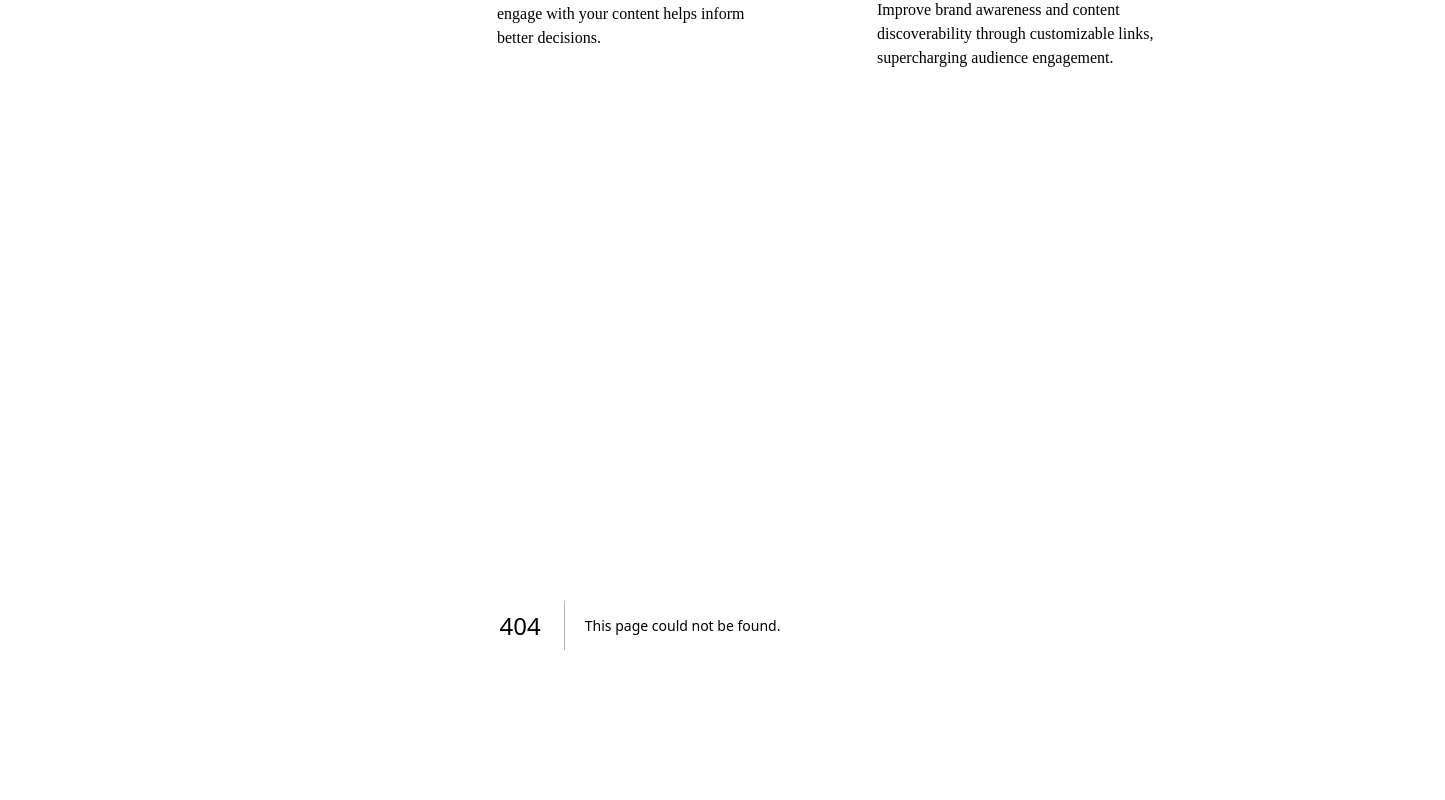
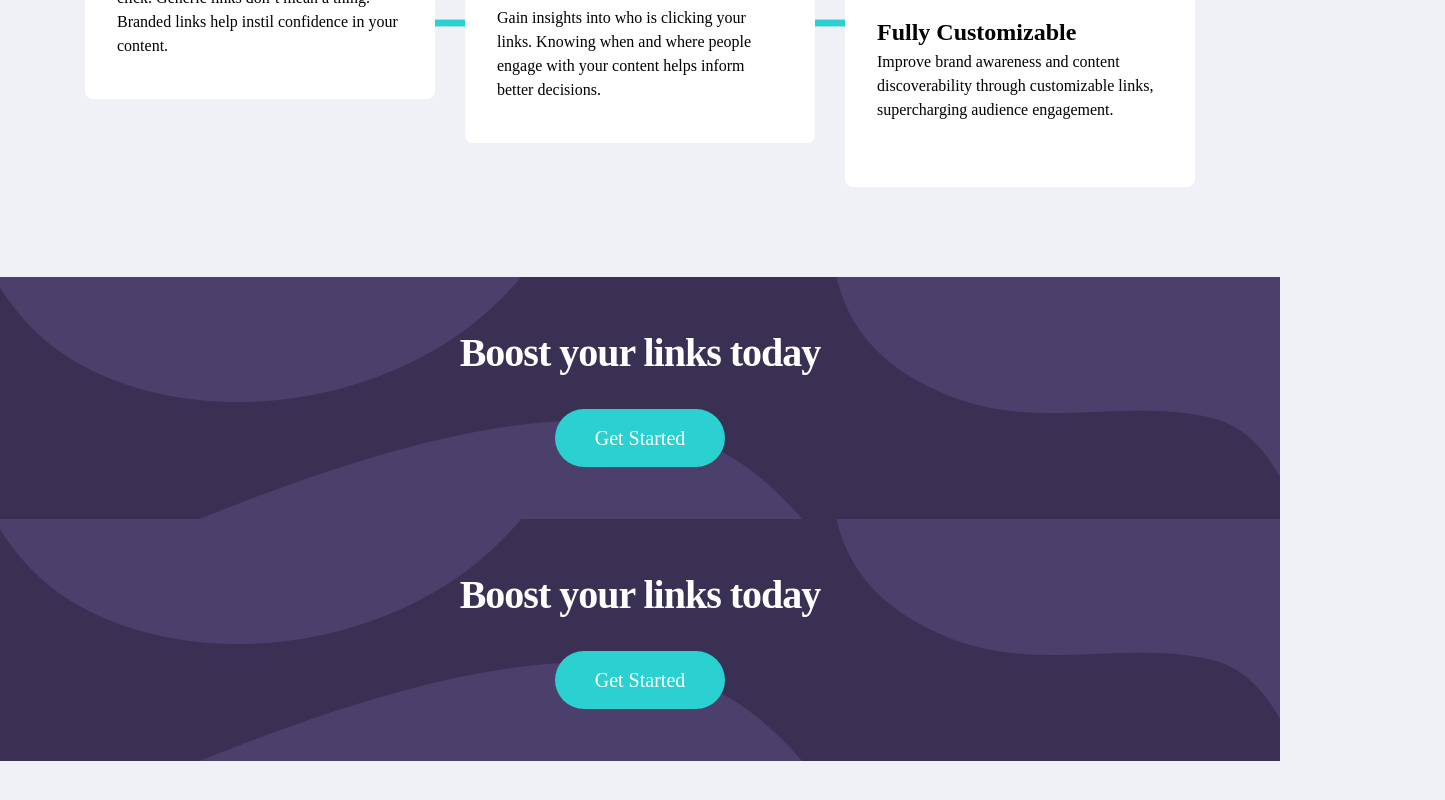
Before and after one commit to dogasvs/shortly, a Next.js app: page /components/linkPromotion in a window 1280 px wide. Before the commit this address had no page. Shown: the part 1220-2020 px from the top of the page, 1445 px wide, since content can reach past the window. After the commit the page ends 1981 px from the top, so only its background shows below. Built offline with nearby package versions, Linux system fonts and the light colour scheme.

Commit message:
link-promation kısmı eklendi cssi tamamlandı

```diff
--- /dev/null
+++ b/app/components/footer/page..jsx
@@ -0,0 +1,5 @@
+export default function Footer() {
+  return (
+    <div className="footer"></div>
+  )
+}
--- /dev/null
+++ b/app/components/linkPromotion/page.jsx
@@ -0,0 +1,8 @@
+export default function LinkPromotion() {
+  return (
+    <div className="linkPromotion">
+      <h1>Boost your links today</h1>
+      <button>Get Started</button>
+    </div>
+  )
+}
--- a/app/globals.css
+++ b/app/globals.css
@@ -10,7 +10,6 @@ body {
   line-height: 1.5;
   -webkit-font-smoothing: antialiased;
   background-color: #EFF1F7;
-  margin-inline: 165px;
 }
 
 img, picture, video, canvas, svg {
@@ -32,6 +31,10 @@ p, h1, h2, h3, h4, h5, h6 {
 
 a {
   text-decoration: none;
+}
+
+.container {
+  margin-inline: 165px;
 }
 
 .content {
@@ -193,6 +196,33 @@ a {
 
 .getStart {
   background-image: url('/blackgradyan.png');
+  background-repeat: no-repeat;
+}
+
+.linkPromotion {
+  background-image: url('/blackgradyan.png');
+  background-repeat: no-repeat;
+  padding: 52px 64px;
+  text-align: center;
+  background-color: #4b3e6a;
+
+  h1 {
+    color: #Fff;
+    font-size: 40px;
+    line-height: 48px;
+    letter-spacing: -1px;
+    margin-bottom: 32px;
+  }
+
+  button  {
+    background-color: #2BD0D0;
+    padding: 14px 40px;
+    font-size: 20px;
+    line-height: 30px;
+    color: #FFFFFF;
+    border: none;
+    border-radius: 40px;
+  }
 }
 
 .cizgi {
--- a/app/layout.js
+++ b/app/layout.js
@@ -4,6 +4,7 @@ import Header from "./components/header/page";
 import Subheader from "./components/subheader/page";
 import Form from "./components/form/page";
 import Statistics from "./components/statistics/page";
+import LinkPromotion from "./components/linkPromotion/page";
 
 const geistSans = localFont({
   src: "./fonts/GeistVF.woff",
@@ -32,8 +33,9 @@ export default function RootLayout({ children }) {
           </div>
             <Form />
             <Statistics />
+        </div>
+            <LinkPromotion />
         {children}
-        </div>
       </body>
     </html>
   );
--- /dev/null
+++ b/svgs/facebook/page.jsx
@@ -0,0 +1,7 @@
+export default function Facebook() {
+  return (
+    <svg width="24" height="24" viewBox="0 0 24 24" fill="none" xmlns="http://www.w3.org/2000/svg">
+    <path d="M22.675 0H1.325C0.593 0 0 0.593 0 1.325V22.676C0 23.407 0.593 24 1.325 24H12.82V14.706H9.692V11.084H12.82V8.413C12.82 5.313 14.713 3.625 17.479 3.625C18.804 3.625 19.942 3.724 20.274 3.768V7.008L18.356 7.009C16.852 7.009 16.561 7.724 16.561 8.772V11.085H20.148L19.681 14.707H16.561V24H22.677C23.407 24 24 23.407 24 22.675V1.325C24 0.593 23.407 0 22.675 0Z" fill="white"/>
+    </svg>
+  )
+}
--- /dev/null
+++ b/svgs/instagram/page.jsx
@@ -0,0 +1,7 @@
+export default function Instagram() {
+  return (
+    <svg width="24" height="24" viewBox="0 0 24 24" fill="none" xmlns="http://www.w3.org/2000/svg">
+    <path fillRule="evenodd" clipRule="evenodd" d="M12 0C8.741 0 8.333 0.014 7.053 0.072C2.695 0.272 0.273 2.69 0.073 7.052C0.014 8.333 0 8.741 0 12C0 15.259 0.014 15.668 0.072 16.948C0.272 21.306 2.69 23.728 7.052 23.928C8.333 23.986 8.741 24 12 24C15.259 24 15.668 23.986 16.948 23.928C21.302 23.728 23.73 21.31 23.927 16.948C23.986 15.668 24 15.259 24 12C24 8.741 23.986 8.333 23.928 7.053C23.732 2.699 21.311 0.273 16.949 0.073C15.668 0.014 15.259 0 12 0ZM12 2.163C15.204 2.163 15.584 2.175 16.85 2.233C20.102 2.381 21.621 3.924 21.769 7.152C21.827 8.417 21.838 8.797 21.838 12.001C21.838 15.206 21.826 15.585 21.769 16.85C21.62 20.075 20.105 21.621 16.85 21.769C15.584 21.827 15.206 21.839 12 21.839C8.796 21.839 8.416 21.827 7.151 21.769C3.891 21.62 2.38 20.07 2.232 16.849C2.174 15.584 2.162 15.205 2.162 12C2.162 8.796 2.175 8.417 2.232 7.151C2.381 3.924 3.896 2.38 7.151 2.232C8.417 2.175 8.796 2.163 12 2.163ZM5.838 12C5.838 8.597 8.597 5.838 12 5.838C15.403 5.838 18.162 8.597 18.162 12C18.162 15.404 15.403 18.163 12 18.163C8.597 18.163 5.838 15.403 5.838 12ZM12 16C9.791 16 8 14.21 8 12C8 9.791 9.791 8 12 8C14.209 8 16 9.791 16 12C16 14.21 14.209 16 12 16ZM16.965 5.595C16.965 4.8 17.61 4.155 18.406 4.155C19.201 4.155 19.845 4.8 19.845 5.595C19.845 6.39 19.201 7.035 18.406 7.035C17.61 7.035 16.965 6.39 16.965 5.595Z" fill="white"/>
+    </svg>
+  )
+}
--- /dev/null
+++ b/svgs/pinterest/page.jsx
@@ -0,0 +1,7 @@
+export default function Pinterest() {
+  return (
+    <svg width="24" height="24" viewBox="0 0 24 24" fill="none" xmlns="http://www.w3.org/2000/svg">
+    <path d="M12 0C5.373 0 0 5.372 0 12C0 17.084 3.163 21.426 7.627 23.174C7.522 22.225 7.427 20.769 7.669 19.733C7.887 18.796 9.076 13.768 9.076 13.768C9.076 13.768 8.717 13.049 8.717 11.986C8.717 10.318 9.684 9.072 10.888 9.072C11.911 9.072 12.406 9.841 12.406 10.762C12.406 11.791 11.751 13.33 11.412 14.757C11.129 15.951 12.011 16.926 13.189 16.926C15.322 16.926 16.961 14.677 16.961 11.431C16.961 8.558 14.897 6.549 11.949 6.549C8.535 6.549 6.531 9.11 6.531 11.756C6.531 12.787 6.928 13.894 7.424 14.494C7.522 14.613 7.536 14.718 7.507 14.839L7.174 16.199C7.121 16.419 7 16.466 6.772 16.36C5.273 15.662 4.336 13.471 4.336 11.711C4.336 7.926 7.086 4.449 12.265 4.449C16.428 4.449 19.663 7.416 19.663 11.38C19.663 15.516 17.056 18.844 13.436 18.844C12.22 18.844 11.077 18.213 10.686 17.466L9.938 20.319C9.667 21.362 8.936 22.669 8.446 23.465C9.57 23.812 10.763 24 12 24C18.627 24 24 18.627 24 12C24 5.372 18.627 0 12 0Z" fill="white"/>
+    </svg>
+  )
+}
--- /dev/null
+++ b/svgs/twitter/page.jsx
@@ -0,0 +1,7 @@
+export default function Twitter() {
+  return (
+    <svg width="24" height="20" viewBox="0 0 24 20" fill="none" xmlns="http://www.w3.org/2000/svg">
+    <path d="M24 2.55699C23.117 2.94899 22.168 3.21299 21.172 3.33199C22.189 2.72299 22.97 1.75799 23.337 0.607986C22.386 1.17199 21.332 1.58199 20.21 1.80299C19.313 0.845986 18.032 0.247986 16.616 0.247986C13.437 0.247986 11.101 3.21399 11.819 6.29299C7.728 6.08799 4.1 4.12799 1.671 1.14899C0.381 3.36199 1.002 6.25699 3.194 7.72299C2.388 7.69699 1.628 7.47599 0.965 7.10699C0.911 9.38799 2.546 11.522 4.914 11.997C4.221 12.185 3.462 12.229 2.69 12.081C3.316 14.037 5.134 15.46 7.29 15.5C5.22 17.123 2.612 17.848 0 17.54C2.179 18.937 4.768 19.752 7.548 19.752C16.69 19.752 21.855 12.031 21.543 5.10599C22.505 4.41099 23.34 3.54399 24 2.55699Z" fill="white"/>
+    </svg>
+  )
+}
```
